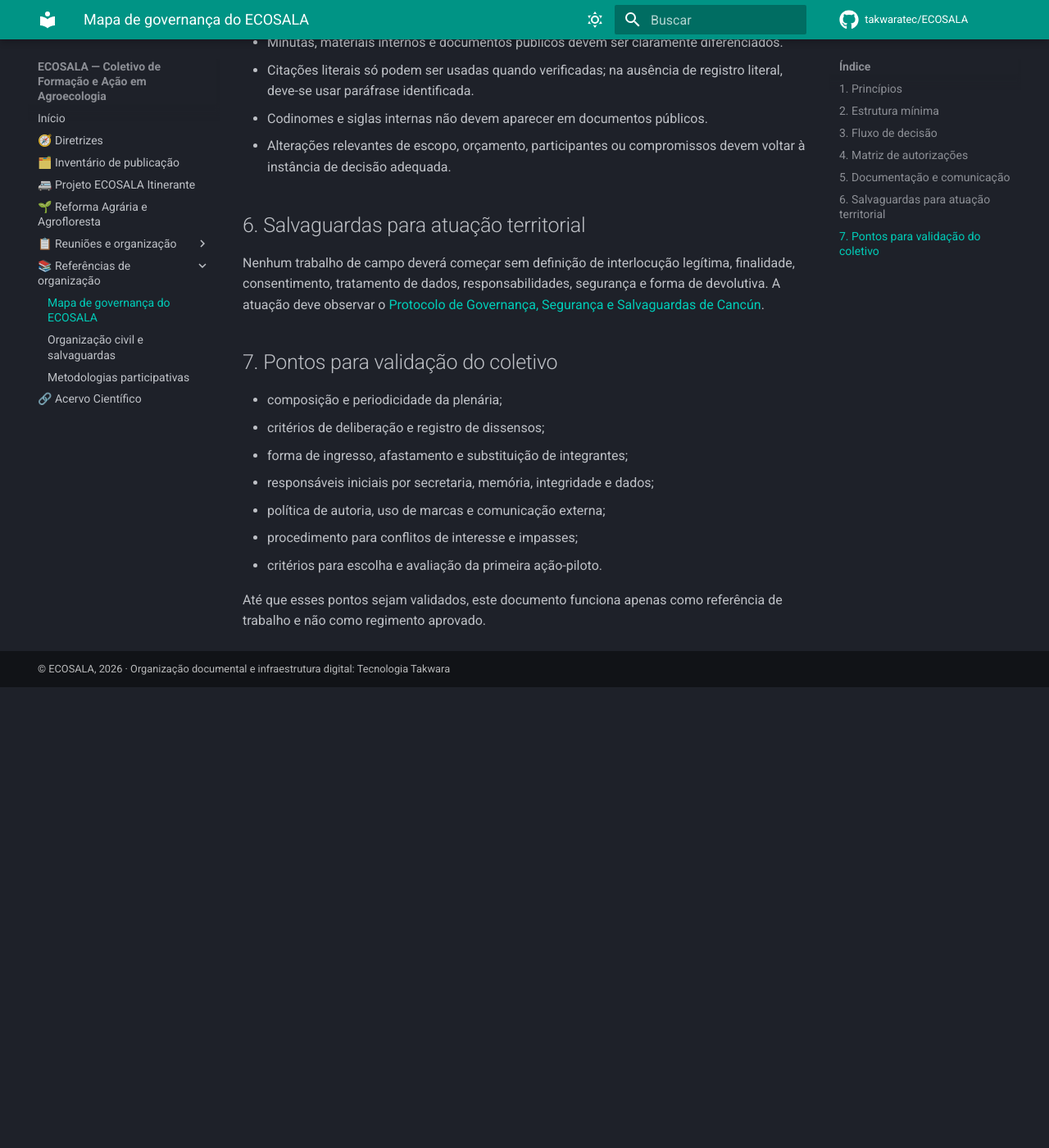
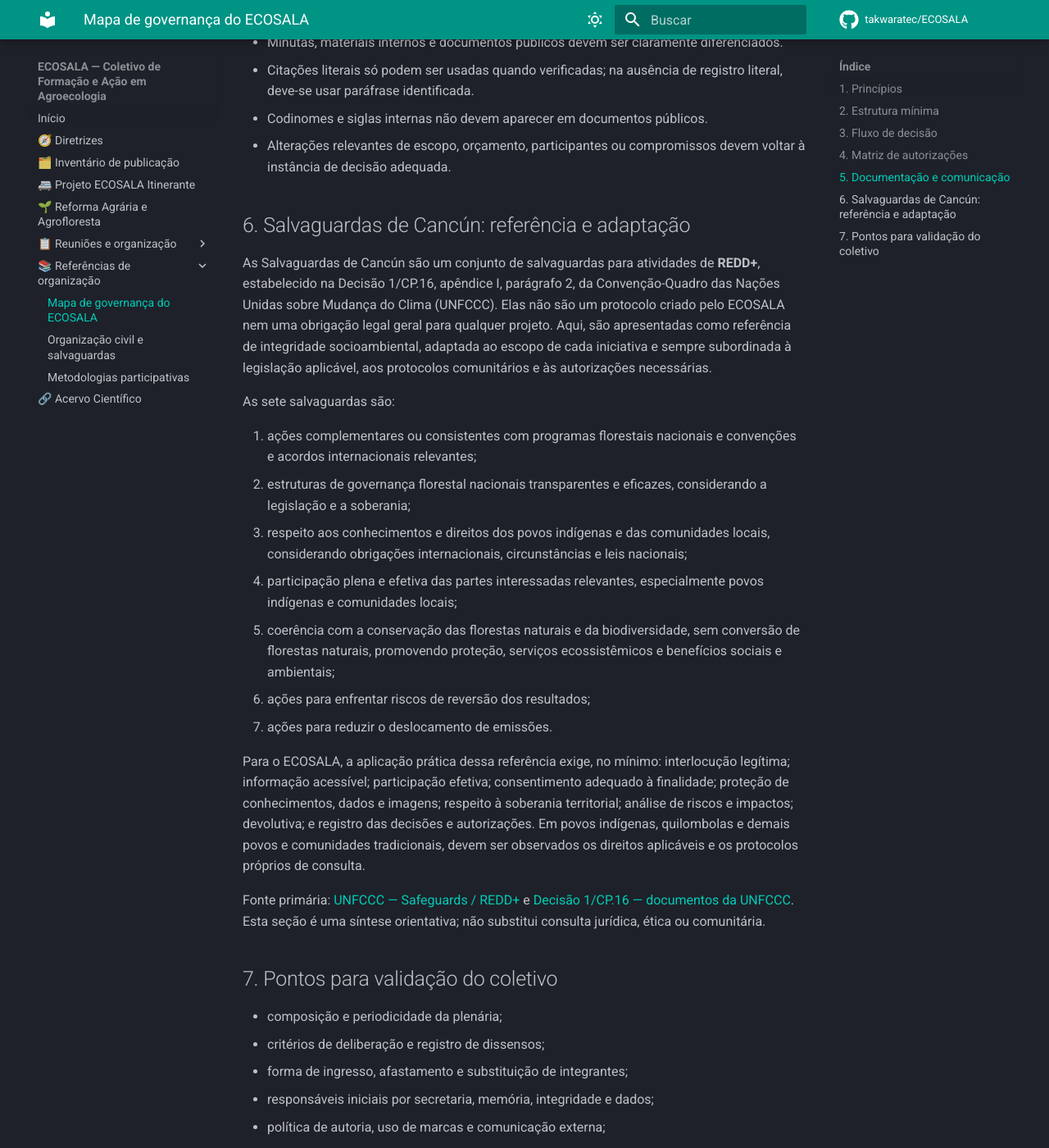
Before and after one commit to takwaratec/ECOSALA, an MkDocs documentation site: the page built from docs/referencias/mapa-governanca-ecosala.md, in a window 1280 px wide and 1400 px high, scrolled down 2557 px. Shown: the whole window at 82% size. Built offline with MkDocs 1.6.1 and Material for MkDocs 9.7.7, drawn with Linux system fonts in a browser that asks for light colours; comment, search, counter and statistics services are not loaded; before the commit the page ends 3395 px from its top, so only the background shows below that.

Commit message:
docs: corrige referencia das salvaguardas de Cancun

```diff
--- a/docs/referencias/mapa-governanca-ecosala.md
+++ b/docs/referencias/mapa-governanca-ecosala.md
@@ -58,9 +58,23 @@ Decisões urgentes ou operacionais podem ser tomadas pelas pessoas responsáveis
 - Codinomes e siglas internas não devem aparecer em documentos públicos.
 - Alterações relevantes de escopo, orçamento, participantes ou compromissos devem voltar à instância de decisão adequada.
 
-## 6. Salvaguardas para atuação territorial
+## 6. Salvaguardas de Cancún: referência e adaptação
 
-Nenhum trabalho de campo deverá começar sem definição de interlocução legítima, finalidade, consentimento, tratamento de dados, responsabilidades, segurança e forma de devolutiva. A atuação deve observar o [Protocolo de Governança, Segurança e Salvaguardas de Cancún](https://github.com/takwaratec/Mulheres-Tecem-Amazonia/blob/main/docs/01_GOVERNANCA/GOV_PROTOCOLO_SEGURANCA_CANCUN.md).
+As Salvaguardas de Cancún são um conjunto de salvaguardas para atividades de **REDD+**, estabelecido na Decisão 1/CP.16, apêndice I, parágrafo 2, da Convenção-Quadro das Nações Unidas sobre Mudança do Clima (UNFCCC). Elas não são um protocolo criado pelo ECOSALA nem uma obrigação legal geral para qualquer projeto. Aqui, são apresentadas como referência de integridade socioambiental, adaptada ao escopo de cada iniciativa e sempre subordinada à legislação aplicável, aos protocolos comunitários e às autorizações necessárias.
+
+As sete salvaguardas são:
+
+1. ações complementares ou consistentes com programas florestais nacionais e convenções e acordos internacionais relevantes;
+2. estruturas de governança florestal nacionais transparentes e eficazes, considerando a legislação e a soberania;
+3. respeito aos conhecimentos e direitos dos povos indígenas e das comunidades locais, considerando obrigações internacionais, circunstâncias e leis nacionais;
+4. participação plena e efetiva das partes interessadas relevantes, especialmente povos indígenas e comunidades locais;
+5. coerência com a conservação das florestas naturais e da biodiversidade, sem conversão de florestas naturais, promovendo proteção, serviços ecossistêmicos e benefícios sociais e ambientais;
+6. ações para enfrentar riscos de reversão dos resultados;
+7. ações para reduzir o deslocamento de emissões.
+
+Para o ECOSALA, a aplicação prática dessa referência exige, no mínimo: interlocução legítima; informação acessível; participação efetiva; consentimento adequado à finalidade; proteção de conhecimentos, dados e imagens; respeito à soberania territorial; análise de riscos e impactos; devolutiva; e registro das decisões e autorizações. Em povos indígenas, quilombolas e demais povos e comunidades tradicionais, devem ser observados os direitos aplicáveis e os protocolos próprios de consulta.
+
+Fonte primária: [UNFCCC — Safeguards / REDD+](https://redd.unfccc.int/fact-sheets/safeguards.html) e [Decisão 1/CP.16 — documentos da UNFCCC](https://redd.unfccc.int/fact-sheets/unfccc-documents-relevant-for-redd.html). Esta seção é uma síntese orientativa; não substitui consulta jurídica, ética ou comunitária.
 
 ## 7. Pontos para validação do coletivo
 
```
Also changed, not shown: docs/12_REUNIOES/2026-07-07_REUNIAO_ALINHAMENTO_FINEP_ECOSALA.md (+1 -1 lines).
